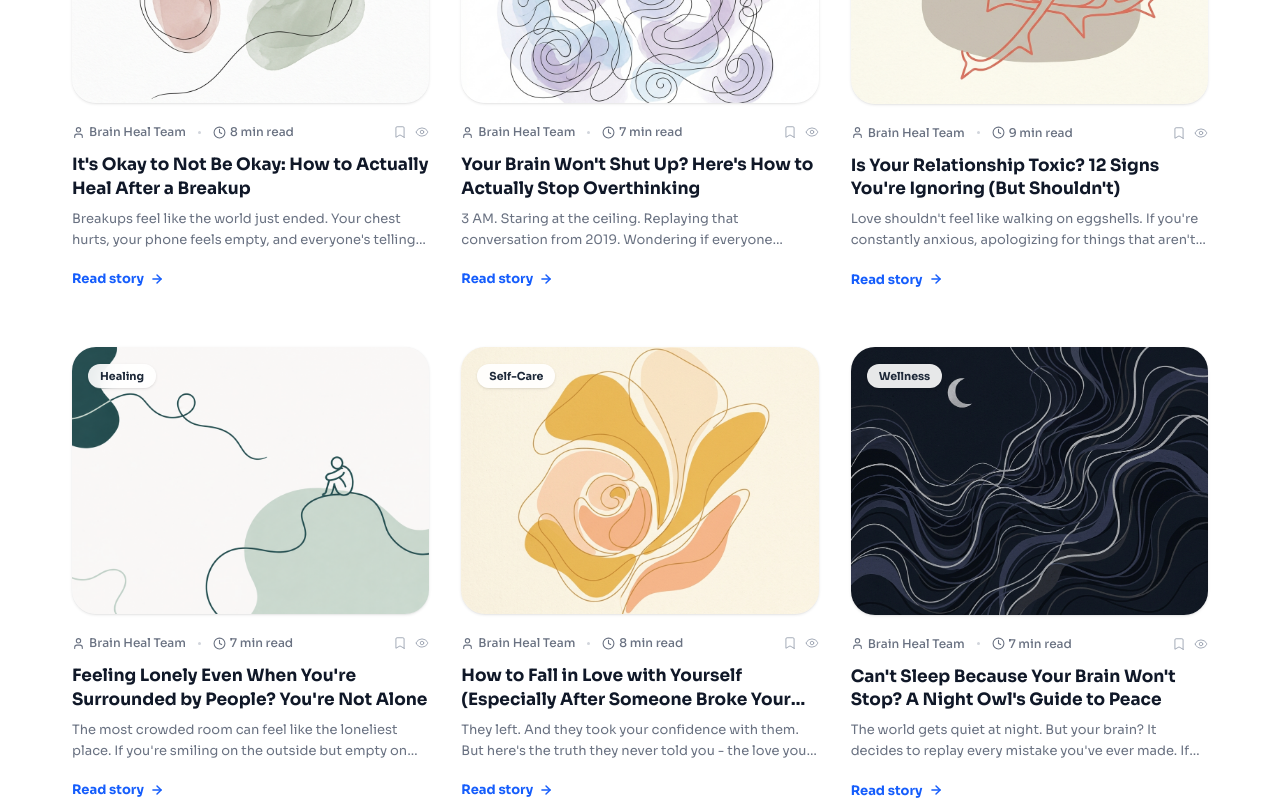
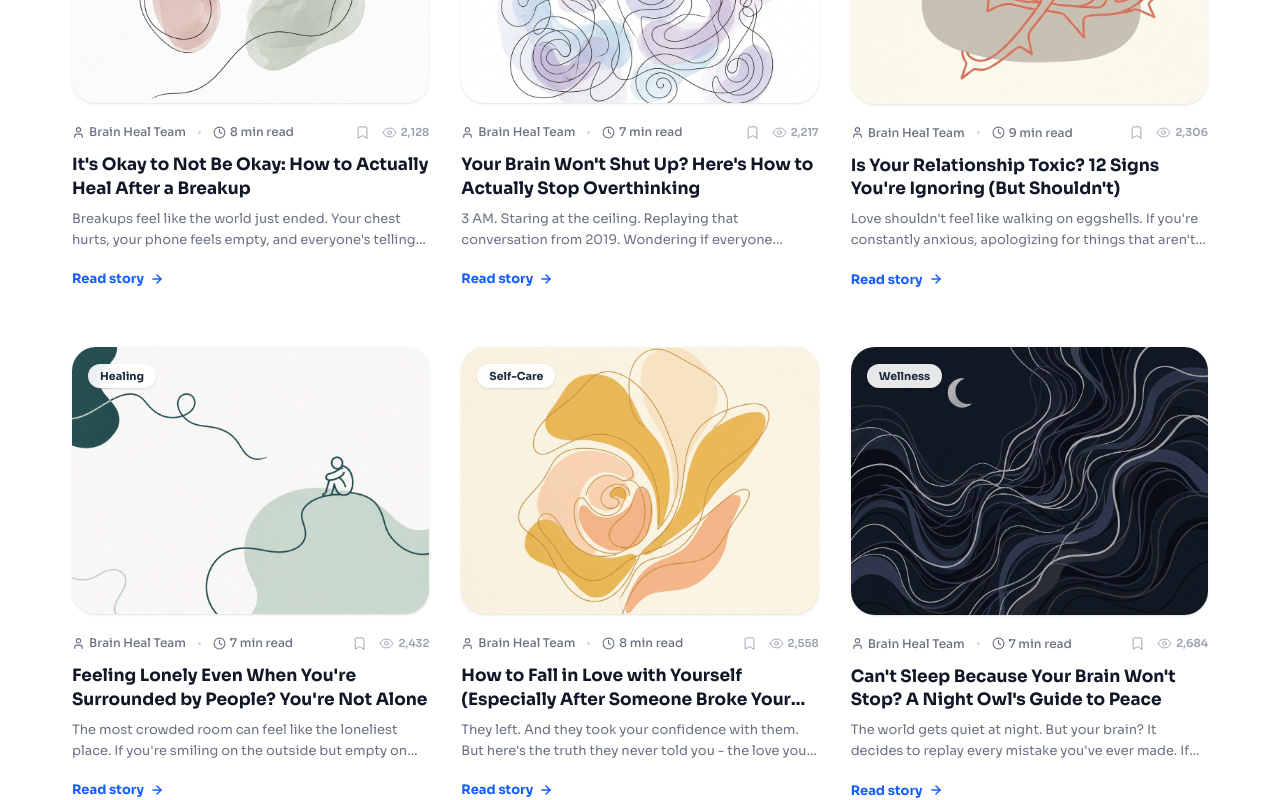
Before and after one commit to ideafy1/atlaces, a React (Vite) app: page /breathe in a window 1280 px wide. Shown: the part 1620-2420 px from the top of the page. Built offline with nearby package versions, Linux system fonts and the light colour scheme; no server answers; the database is empty.

Commit message:
✨ FIX: Make bookmark functional and add view counts

```diff
--- a/src/pages/BlogListPage.tsx
+++ b/src/pages/BlogListPage.tsx
@@ -57,6 +57,28 @@ const MARQUEE_ITEMS = [
 
 /* ─────────────── Article Card (Material Design 3 inspired) ─────────────── */
 function ArticleCard({ post, index }: { post: BlogPost; index: number }) {
+  const [isSaved, setIsSaved] = useState(false);
+
+  useEffect(() => {
+    const saved = localStorage.getItem(`saved_breathe_${post.slug}`);
+    if (saved === 'true') setIsSaved(true);
+  }, [post.slug]);
+
+  const handleSave = (e: React.MouseEvent) => {
+    e.preventDefault();
+    e.stopPropagation();
+    const newState = !isSaved;
+    setIsSaved(newState);
+    if (newState) {
+      localStorage.setItem(`saved_breathe_${post.slug}`, 'true');
+    } else {
+      localStorage.removeItem(`saved_breathe_${post.slug}`);
+    }
+  };
+
+  // Deterministic fake view count
+  const viewCount = 1240 + (post.slug.length * 37) + (index * 89);
+
   return (
     <Link
       to={`/breathe/${post.slug}`}
@@ -90,9 +112,18 @@ function ArticleCard({ post, index }: { post: BlogPost; index: number }) {
           <Clock size={13} strokeWidth={2} />
           {post.readTime}
         </span>
-        <span className="ml-auto inline-flex items-center gap-2 text-gray-400">
-          <Bookmark size={14} strokeWidth={1.5} className="hover:text-gray-600 transition-colors cursor-pointer" />
-          <Eye size={14} strokeWidth={1.5} />
+        <span className="ml-auto inline-flex items-center gap-3 text-gray-400">
+          <button
+            onClick={handleSave}
+            className={`transition-colors cursor-pointer hover:text-black flex items-center ${isSaved ? 'text-black' : ''}`}
+            aria-label="Save story"
+          >
+            <Bookmark size={15} strokeWidth={1.5} fill={isSaved ? "currentColor" : "none"} />
+          </button>
+          <span className="flex items-center gap-1">
+            <Eye size={15} strokeWidth={1.5} />
+            <span className="text-[11px] font-semibold">{viewCount.toLocaleString()}</span>
+          </span>
         </span>
       </div>
 
```
